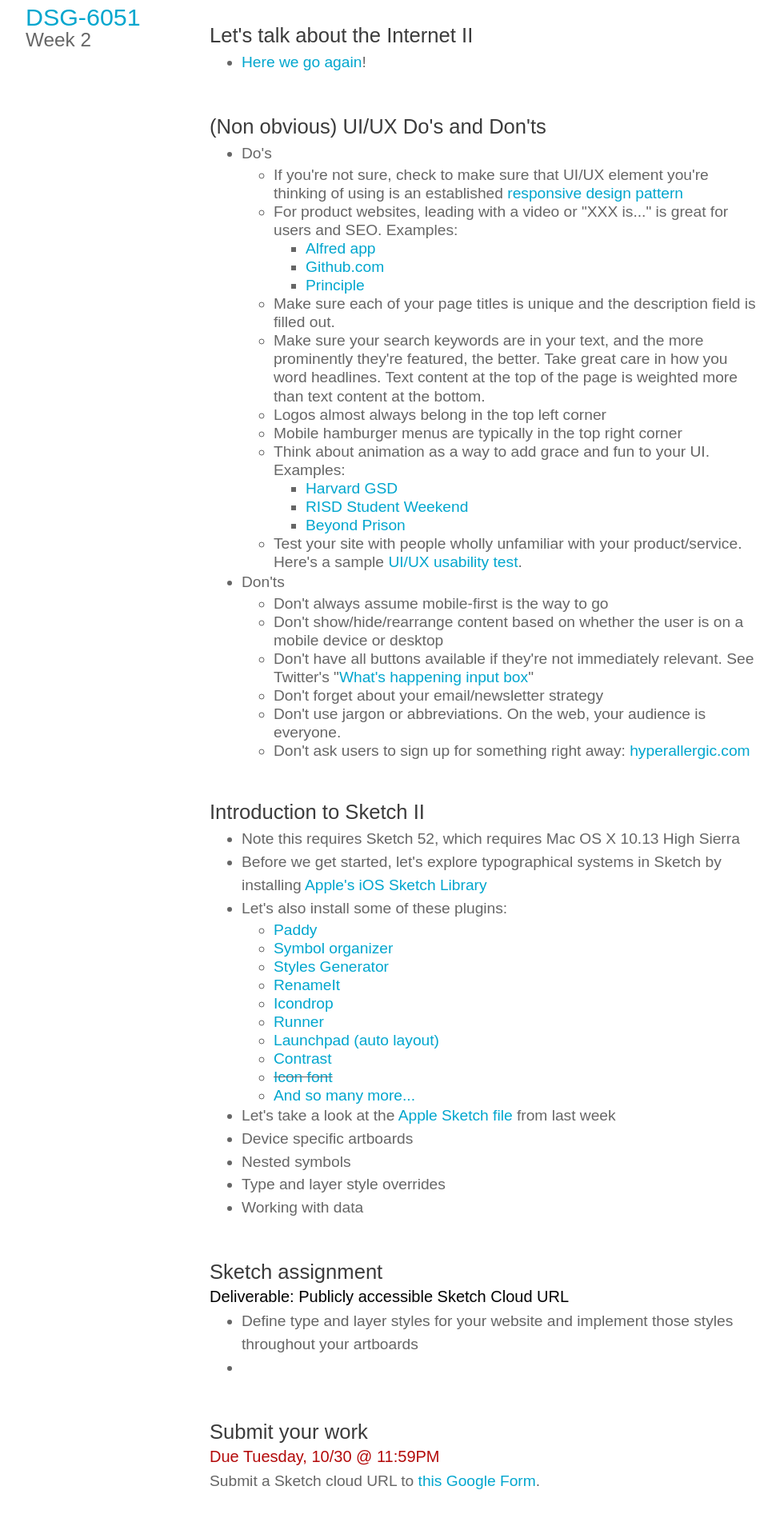
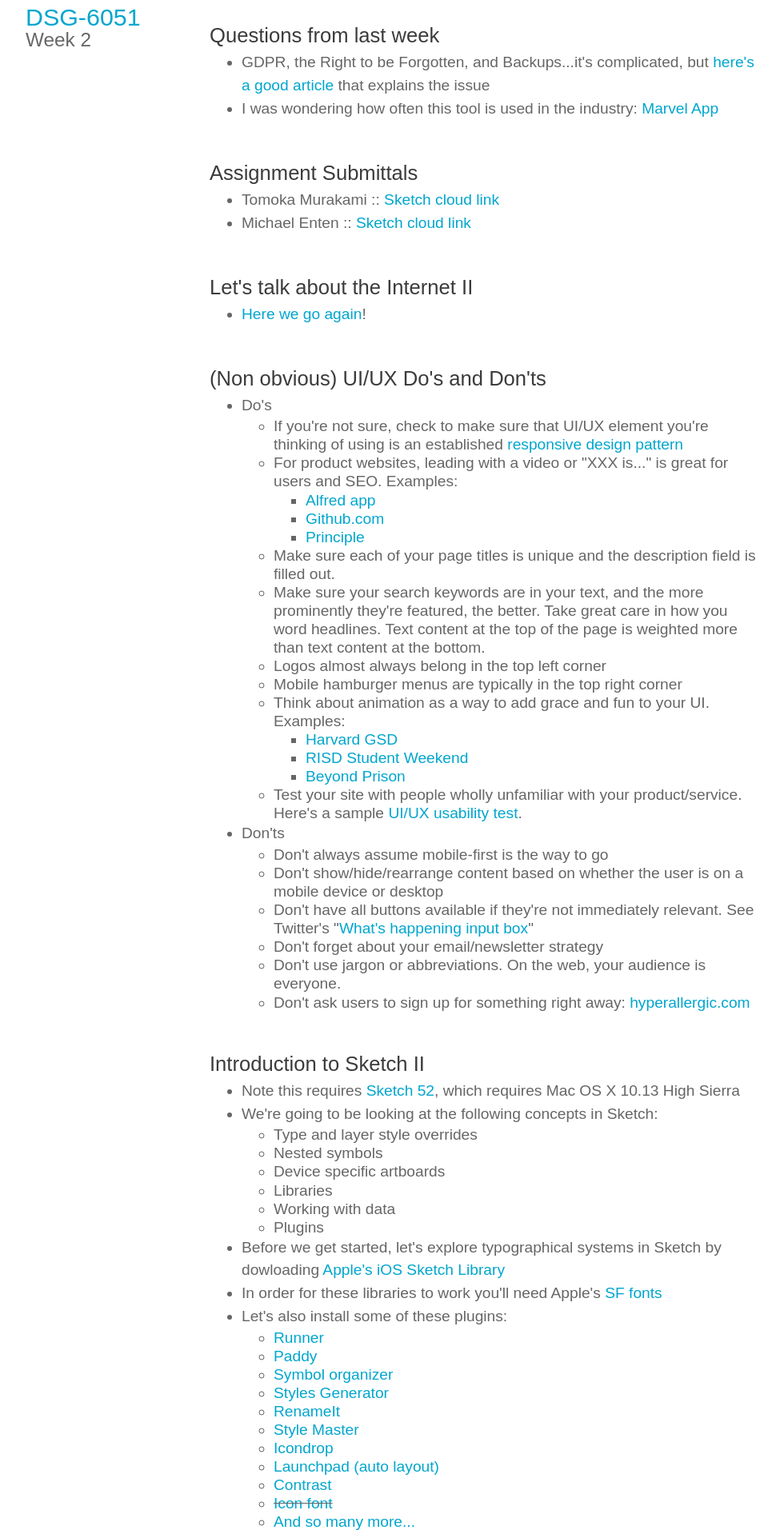
Before and after one commit to ericcorriel/mfad, a PHP site: page /2018-2019/week-2/index.php in a window 1280 px wide. Shown: the part 119-2032 px from the top of the page at 80% size, without its empty margins (148-1123 px from the left). Run offline with PHP 8.4, Linux system fonts and the light colour scheme; some libraries are stand-ins or nearby versions.

Commit message:
finalizing week 2

```diff
--- a/2018-2019/week-2/index.php
+++ b/2018-2019/week-2/index.php
@@ -5,6 +5,17 @@
 	<div class="page">
 		<div class="pagename"><a href='/'>DSG-6051</a><br /><span class='subpagename'>Week 2</span></div>
 		<div class="pagecontent">
+			<h3 class="unstack">Questions from last week</h3>
+			<ul>
+				<li>GDPR, the Right to be Forgotten, and Backups...it's complicated, but <a href='https://www.theregister.co.uk/2018/05/31/backup_gdpr_analysis/' target='_blank' >here's a good article</a> that explains the issue</li>
+				<li>I was wondering how often this tool is used in the industry: <a href='https://marvelapp.com/' target='_blank' >Marvel App</a></li>
+			</ul>
+
+			<h3 class="unstack">Assignment Submittals</h3>
+			<ul>
+				<li>Tomoka Murakami :: <a href='https://sketch.cloud/s/lAr0v' target='_blank'>Sketch cloud link</a></li>
+				<li>Michael Enten :: <a href='https://sketch.cloud/s/0GGxe' target='_blank'>Sketch cloud link</a></li>
+			</ul>
 
 			<h3 class="unstack">Let's talk about the Internet II</h3>
 			<ul>
@@ -50,16 +61,28 @@
 
 			<h3 class="unstack">Introduction to Sketch II</h3>
 			<ul>
-				<li>Note this requires Sketch 52, which requires Mac OS X 10.13 High Sierra</li>
-				<li>Before we get started, let's explore typographical systems in Sketch by installing <a href='https://developer.apple.com/design/resources/' target='_blank' >Apple's iOS Sketch Library</a></li>
+				<li>Note this requires <a href='https://www.sketchapp.com/updates/' target='_blank' >Sketch 52</a>, which requires Mac OS X 10.13 High Sierra</li>
+				<li>We're going to be looking at the following concepts in Sketch:
+					<ul>
+						<li>Type and layer style overrides</li>
+						<li>Nested symbols</li>
+						<li>Device specific artboards</li>
+						<li>Libraries</li>
+						<li>Working with data</li>
+						<li>Plugins</li>
+					</ul>
+				</li>
+				<li>Before we get started, let's explore typographical systems in Sketch by dowloading <a href='https://developer.apple.com/design/resources/' target='_blank' >Apple's iOS Sketch Library</a></li>
+				<li>In order for these libraries to work you'll need Apple's <a href='https://developer.apple.com/fonts/' target='_blank' >SF fonts</a></li>
 				<li>Let's also install some of these plugins:
 					<ul>
+						<li><a href='https://sketchrunner.com/' target='_blank' >Runner</a></li>
 						<li><a href='https://github.com/DWilliames/paddy-sketch-plugin' target='_blank'>Paddy</a></li>
 						<li><a href='https://github.com/sonburn/symbol-organizer' target='_blank' >Symbol organizer</a></li>
 						<li><a href='https://github.com/lucaorio/sketch-styles-generator' target='_blank' >Styles Generator</a></li>
 						<li><a href='https://rodi01.github.io/RenameIt/' target='_blank' >RenameIt</a></li>
+						<li><a href='https://github.com/aparajita/sketch-style-master/' target='_blank' >Style Master</a></li>
 						<li><a href='https://github.com/Iconscout/icondrop' target='_blank' >Icondrop</a></li>
-						<li><a href='https://sketchrunner.com/' target='_blank' >Runner</a></li>
 						<li><a href='https://animaapp.github.io/' target='_blank' >Launchpad (auto layout)</a></li>
 						<li><a href='https://github.com/romannurik/Sketch-Contrast#readme' target='_blank' >Contrast</a></li>
 						<li><del><a href='https://github.com/keremciu/sketch-iconfont' target='_blank' >Icon font</a></del></li>
@@ -67,10 +90,7 @@
 					</ul>
 				</li>
 				<li>Let's take a look at the <a href='../week-1/apple.com.sketch.zip'>Apple Sketch file</a> from last week</li>
-				<li>Device specific artboards</li>
-				<li>Nested symbols</li>
-				<li>Type and layer style overrides</li>
-				<li>Working with data</li>
+				<li>Here's the <a href='https://drive.google.com/open?id=1GBN7uZC_zNNQsqnOULmyG5eX2gBrFDAA' target='_blank' >updated Apple Library</a></li>
 			</ul>
 
 
@@ -78,8 +98,8 @@
 			<h4>Deliverable: Publicly accessible Sketch Cloud URL</h4>
 			<ul>
 				<li>Define type and layer styles for your website and implement those styles throughout your artboards</li>
-				<li>
-				</li>
+				<li>Install <a href='https://sketchrunner.com/' target='_blank' >Runner</a> and start integrating it into your workflow</li>
+				<li>Experiment with creating a library for your type and layer styles and importing it into a new Sketch document</li>
 			</ul>
 
 			<h3 class="unstack">Submit your work</h3>
@@ -89,6 +109,7 @@
 			<h3 class="unstack">Cool Links</h3>
 			<ul>
 				<li><a href='https://classic.qz.com/map-of-the-internet/' target='_blank' >Quartz: A map of the internet</a></li>
+				<li><a href='http://spacetypegenerator.com/' target='_blank'>http://spacetypegenerator.com/</a></li>
 			</ul>
 		</div>
 
--- a/get-assignment.php
+++ b/get-assignment.php
@@ -6,10 +6,10 @@
 
 $colNumWhereAssignemntsStarts = 5;
 $ignoreLastNColumns = 2;
-$assignmentSpreadsheet = "https://docs.google.com/spreadsheets/d/1iufejyPQ2f8DWaiKatKQ1u8X_6aSEJOc8AcQKhcAmbA/edit?usp=sharing"; //make sure sharing settings are set to anyone with link can view
+$assignmentSpreadsheet = "https://docs.google.com/spreadsheets/d/1YBr6LWdUQkpw7yGbldUhSJyBuLG7PFEwiEYfhNqZ6Nw/edit?usp=sharing"; //make sure sharing settings are set to anyone with link can view
 $arr = explode("/", $assignmentSpreadsheet);
 $assignmentSpreadsheetId = $arr[5];
-$admin = true;
+$admin = false;
 
 define('APPLICATION_NAME', $GoogleAppName);
 define('API_KEY', $GoogleAppAPIKey);
```
